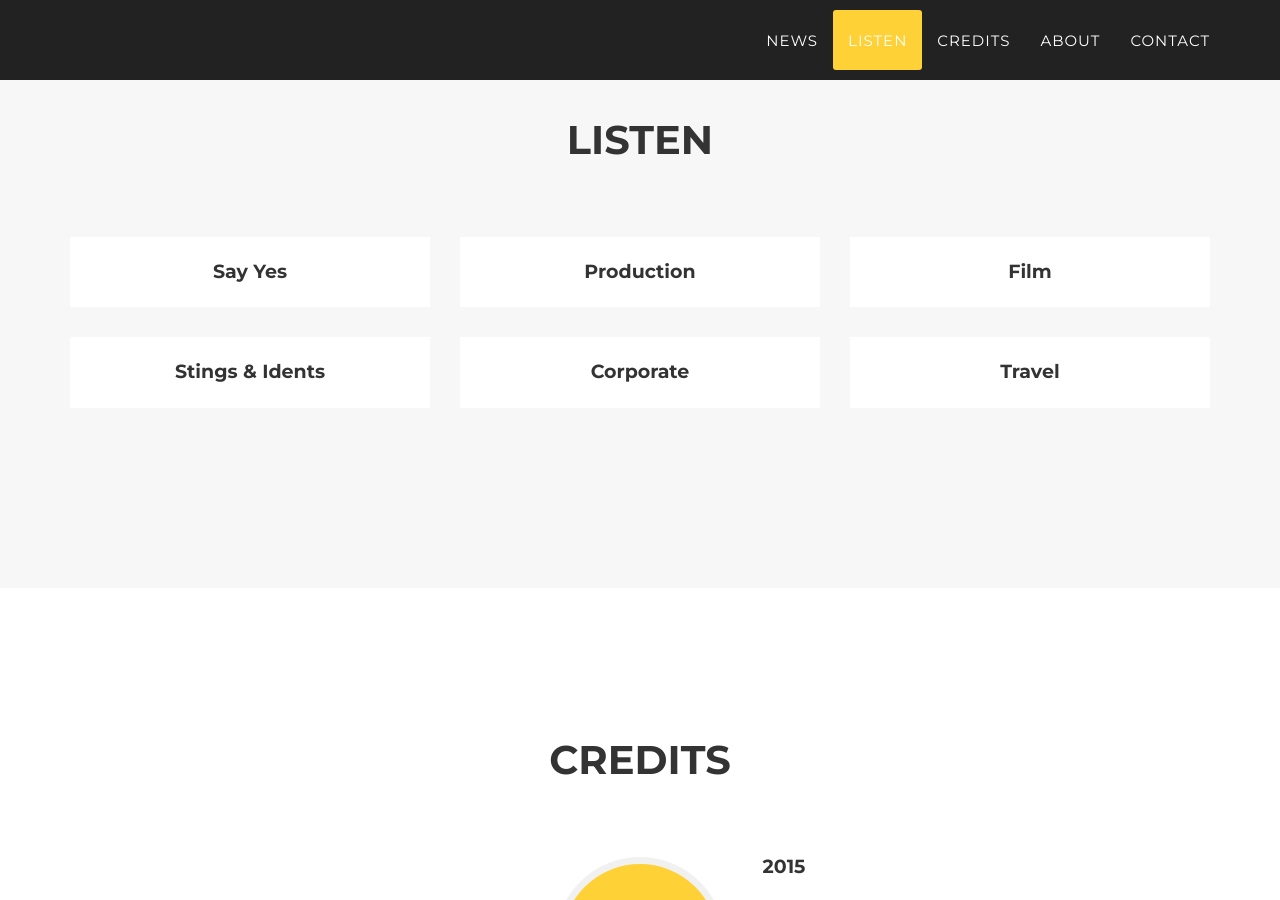
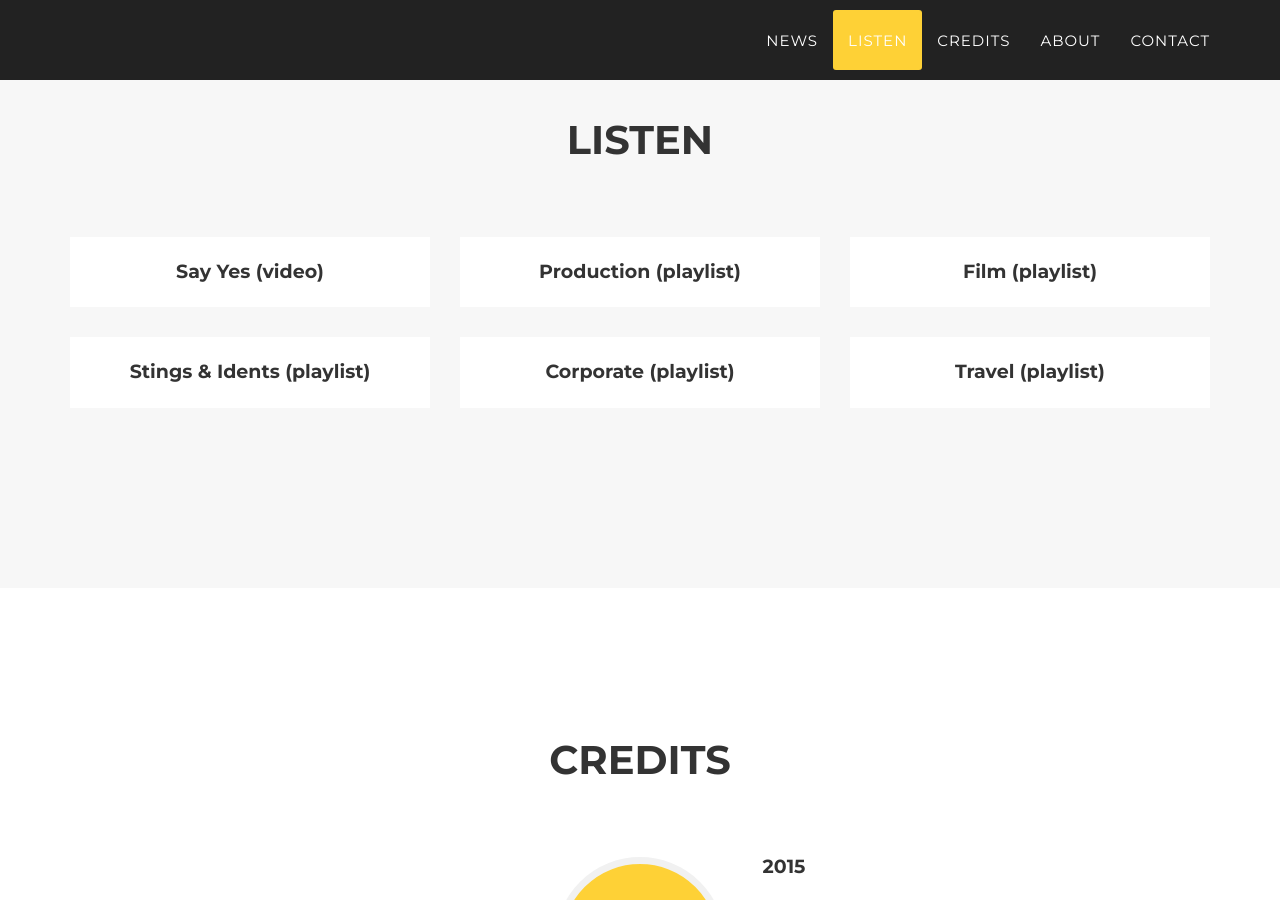
Before and after one commit to barnabysmithmusic/barnabysmithmusic.github.io, a Jekyll site: the page built from _posts/2015-02-05-project-7.markdown, in a window 1280 px wide and 900 px high, scrolled down 1716 px. Built offline with Jekyll 4.4.1, drawn with Linux system fonts in a browser that asks for light colours; some web fonts are replaced; comment, search, counter and statistics services are not loaded.

Commit message:
Add type of items on Listen page

```diff
--- a/_posts/2015-02-05-project-2.markdown
+++ b/_posts/2015-02-05-project-2.markdown
@@ -1,5 +1,5 @@
 ---
-title: Travel
+title: Travel (playlist)
 subtitle: Travel
 layout: default
 modal-id: 2
--- a/_posts/2015-02-05-project-3.markdown
+++ b/_posts/2015-02-05-project-3.markdown
@@ -1,5 +1,5 @@
 ---
-title: Corporate
+title: Corporate (playlist)
 subtitle: Corporate
 layout: default
 modal-id: 3
--- a/_posts/2015-02-05-project-4.markdown
+++ b/_posts/2015-02-05-project-4.markdown
@@ -1,5 +1,5 @@
 ---
-title: Stings & Idents
+title: Stings & Idents (playlist)
 subtitle: Stings & Idents
 layout: default
 modal-id: 4
--- a/_posts/2015-02-05-project-5.markdown
+++ b/_posts/2015-02-05-project-5.markdown
@@ -1,5 +1,5 @@
 ---
-title: Film
+title: Film (playlist)
 subtitle: Film
 layout: default
 modal-id: 5
--- a/_posts/2015-02-05-project-6.markdown
+++ b/_posts/2015-02-05-project-6.markdown
@@ -1,5 +1,5 @@
 ---
-title: Production
+title: Production (playlist)
 subtitle: Production
 layout: default
 modal-id: 6
--- a/_posts/2015-02-05-project-7.markdown
+++ b/_posts/2015-02-05-project-7.markdown
@@ -1,8 +1,8 @@
 ---
-title: Say Yes
+title: Say Yes (video)
 subtitle: Film
 layout: default
-modal-id: 6
+modal-id: 7
 date: 2015-02-05
 img: dreams.png
 thumbnail: say_yes_thumbnail.jpg
```
